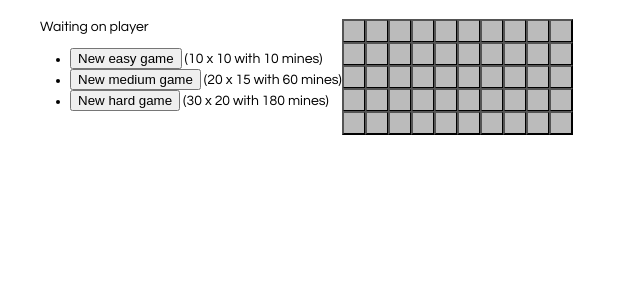
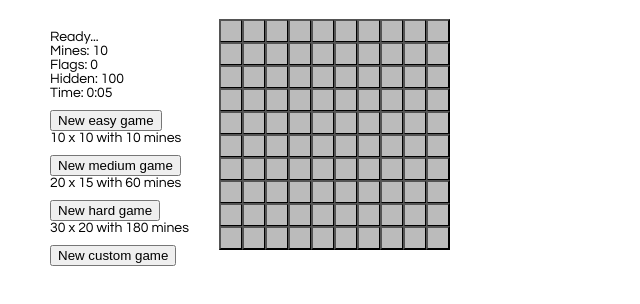
Before and after one commit to ttlanhil/react-play, a React app in the folder minesweeper/: page / in a window 1280 px wide. Shown: the whole page, without its empty margins (0-640 px from the left). Built offline with nearby package versions, Linux system fonts and the light colour scheme.

Commit message:
Adding a timer and custom board sizes

```diff
--- a/minesweeper/src/index.css
+++ b/minesweeper/src/index.css
@@ -47,5 +47,9 @@ ol, ul {
 }
 
 .game-info {
-    margin-left: 20px;
+    margin: 0 20px;
 }
+
+.game-info > div {
+    margin: 10px;
+}
--- a/minesweeper/src/index.js
+++ b/minesweeper/src/index.js
@@ -15,7 +15,7 @@ class Board extends React.Component {
         return (
             <Square
                 key={i}
-                // only show value once opened
+                // only show value once opened, otherwise show if it has a flag
                 value={this.props.squares[i].open ? this.props.squares[i].value : this.props.squares[i].flagged}
                 open={this.props.squares[i].open}
                 onClick={() => this.props.onClick(i)}
@@ -37,6 +37,69 @@ class Board extends React.Component {
                     </div>
                 )}
             </div>
+        );
+    }
+}
+
+class ElapsedTime extends React.Component {
+    constructor(props) {
+        super(props);
+        this.state = {
+            seconds: 0,
+        };
+    }
+
+    tick() {
+        this.setState(state => ({
+            seconds: state.seconds + 1
+        }));
+    }
+
+    componentDidUpdate() {
+        // respond to updates each tick (triggering state updates) or changes in props
+        if (this.props.stopped) {
+            this.stopTimer();
+        } else {
+            this.startTimer();
+        }
+    }
+
+    startTimer() {
+        if (! this.interval) {
+            this.interval = setInterval(() => this.tick(), 1000);
+            this.setState({seconds: 0});
+        }
+    }
+
+    stopTimer() {
+        if (this.interval) {
+            clearInterval(this.interval);
+            this.interval = null;
+        }
+    }
+
+    componentDidMount() {
+        this.startTimer();
+    }
+
+    componentWillUnmount() {
+        this.stopTimer();
+    }
+
+    formatTimeSince(elapsed) {
+        const hours = Math.floor(elapsed / 3600);
+        const minutes = Math.floor(elapsed / 60 % 60);
+        const seconds = Math.floor(elapsed % 60);
+
+        if (hours) {
+            return `${hours}:${minutes.toString().padStart(2, '0')}:${seconds.toString().padStart(2, '0')}`;
+        }
+        return `${minutes}:${seconds.toString().padStart(2, '0')}`;
+    }
+
+    render() {
+        return (
+            <span>Time: {this.formatTimeSince(this.state.seconds)}</span>
         );
     }
 }
@@ -69,12 +132,25 @@ class Game extends React.Component {
     }
 
     setSize(width, height, count) {
+        // if one of the params is not specified, it's a custom board.
+        // Figure out current difficulty (how common a mine is), so that we can suggest the same rate for the new board
+        const oldDifficulty = this.state.count / (this.state.width * this.state.height);
+        while (! width) {
+            width = parseInt(prompt("Enter board width", this.state.width));
+        }
+        while (! height) {
+            height = parseInt(prompt("Enter board height", this.state.height));
+        }
+        while (! count) {
+            count = parseInt(prompt("Enter number of mines", Math.floor(width * height * oldDifficulty)));
+        }
+
         this.setState(this._resetState(width, height, count));
     }
 
     constructor(props) {
         super(props);
-        this.state = this._resetState(props.width || 10, props.height || 5, props.count || 5);
+        this.state = this._resetState(props.width || 10, props.height || 10, props.count || 10);
     }
 
     handleContextMenu(square, event) {
@@ -163,22 +239,36 @@ class Game extends React.Component {
         const resizes = Object.keys(presetSizes).map((name) => {
             const size = presetSizes[name];
             return (
-                <li key={size}>
-                    <button onClick={() => this.setSize(size.width, size.height, size.count)}>New {name} game</button>  ({size.width} x {size.height} with {size.count} mines)
-                </li>
+                <div key={name}>
+                    <button onClick={() => this.setSize(size.width, size.height, size.count)}>New {name} game</button>
+                    <br/>
+                    {size.width} x {size.height} with {size.count} mines
+                    <br/>
+                </div>
             );
-        });
+        }).concat(
+            <div key='custom'>
+                <button key='custom' onClick={() => this.setSize()}>New custom game</button>
+            </div>
+        );
 
-        let status = 'Waiting on player';
+        let status = 'Ready...';
         if (this.state.finished) {
             status = this.state.finished;
         }
+        status = <div>
+                    {status}<br/>
+                    Mines: {this.state.count}<br/>
+                    Flags: {this.state.squares.filter(s => s.flagged).length}<br/>
+                    Hidden: {this.state.squares.filter(s => ! s.open).length}<br/>
+                    <ElapsedTime stopped={this.state.finished} />
+                </div>
 
         return (
             <div className="game">
                 <div className="game-info">
                     <div>{status}</div>
-                    <ul>{resizes}</ul>
+                    {resizes}
                 </div>
                 <div className="game-board">
                 <Board
```
Also changed, not shown: 1 other file.
